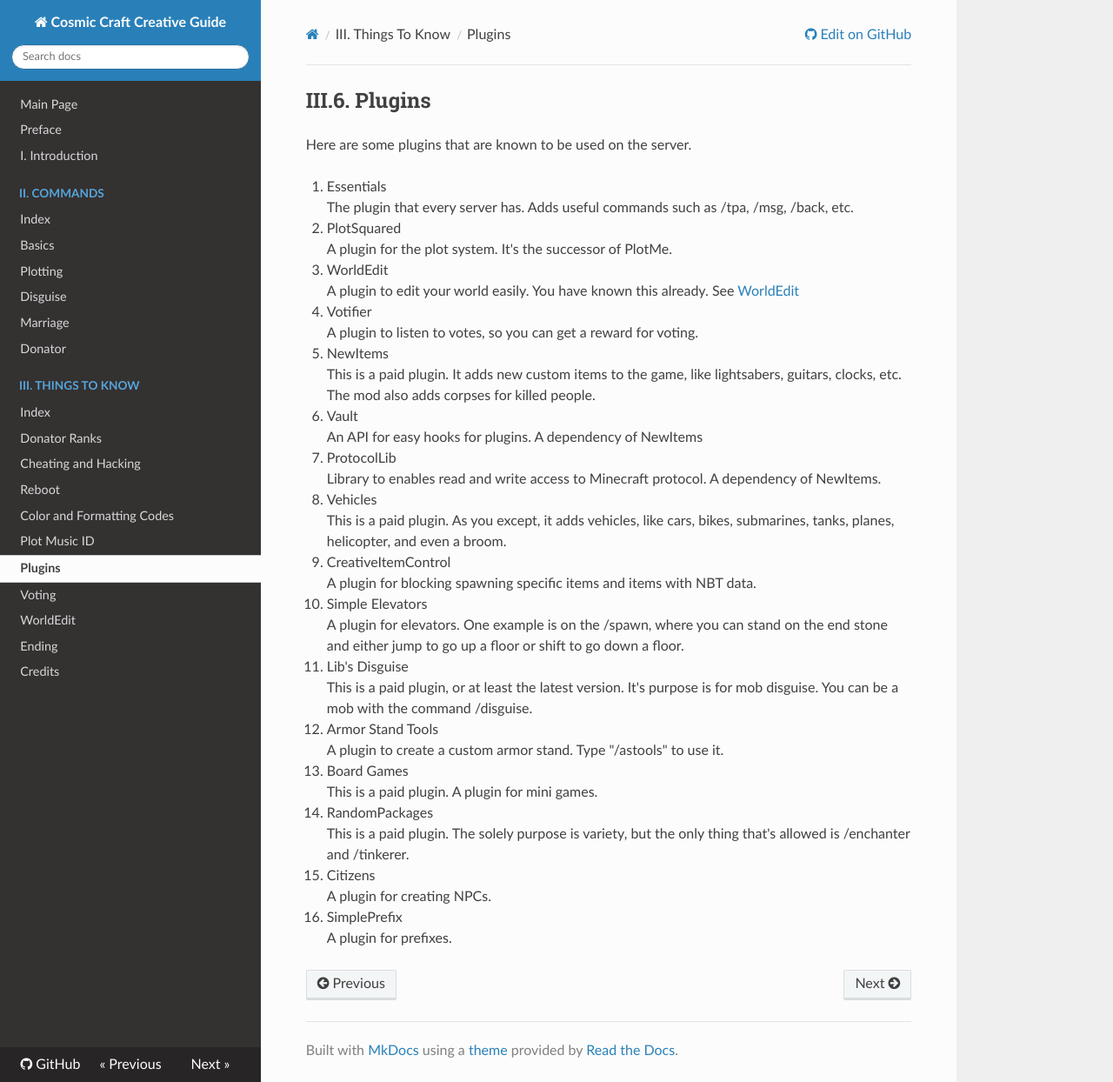
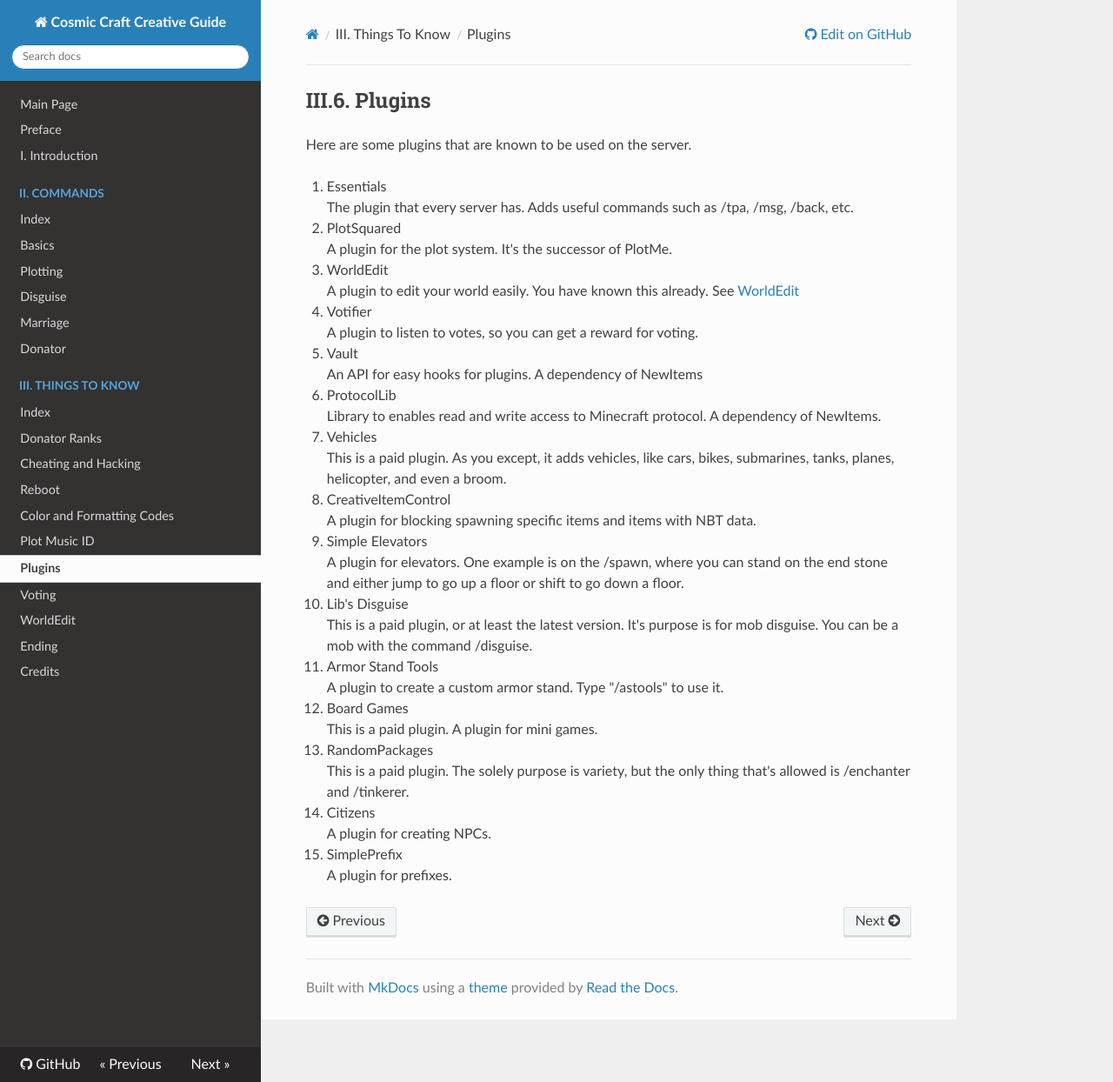
Before and after one commit to limejuce/cc-creative-guide, an MkDocs documentation site: the page built from docs/things/plugins.md, in a window 1280 px wide and 1244 px high. Shown: the whole window at 87% size. Built offline with MkDocs 1.6.1, drawn with Linux system fonts in a browser that asks for light colours; nearby versions of some CDN libraries; old or Windows-style settings are respelled for this version of MkDocs.

Commit message:
22/08/2018

```diff
--- a/docs/things/plugins.md
+++ b/docs/things/plugins.md
@@ -13,38 +13,35 @@ A plugin to edit your world easily. You have known this already. See [WorldEdit]
 4. Votifier
 A plugin to listen to votes, so you can get a reward for voting.
 
-5. NewItems
-This is a paid plugin. It adds new custom items to the game, like lightsabers, guitars, clocks, etc. The mod also adds corpses for killed people.
-
-6. Vault
+5. Vault
 An API for easy hooks for plugins. A dependency of NewItems
 
-7. ProtocolLib
+6. ProtocolLib
 Library to enables read and write access to Minecraft protocol. A dependency of NewItems.
 
-8. Vehicles
+7. Vehicles
 This is a paid plugin. As you except, it adds vehicles, like cars, bikes, submarines, tanks, planes, helicopter, and even a broom.
 
-9. CreativeItemControl
+8. CreativeItemControl
 A plugin for blocking spawning specific items and items with NBT data.
 
-10. Simple Elevators
+9. Simple Elevators
 A plugin for elevators. One example is on the /spawn, where you can stand on the end stone and either jump to go up a floor or shift to go down a floor.
 
-11. Lib's Disguise
+10. Lib's Disguise
 This is a paid plugin, or at least the latest version. It's purpose is for mob disguise. You can be a mob with the command /disguise.
 
-12. Armor Stand Tools
+11. Armor Stand Tools
 A plugin to create a custom armor stand. Type "/astools" to use it.
 
-13. Board Games
+12. Board Games
 This is a paid plugin. A plugin for mini games.
 
-14. RandomPackages
+13. RandomPackages
 This is a paid plugin. The solely purpose is variety, but the only thing that's allowed is /enchanter and /tinkerer.
 
-15. Citizens
+14. Citizens
 A plugin for creating NPCs.
 
-16. SimplePrefix
+15. SimplePrefix
 A plugin for prefixes.
```
Also changed, not shown: CHANGELOG.md (+52 -93 lines), README.md (+1 -1 lines), docs/credits/index.md (+0 -1 lines), docs/index.md (+1 -1 lines).
